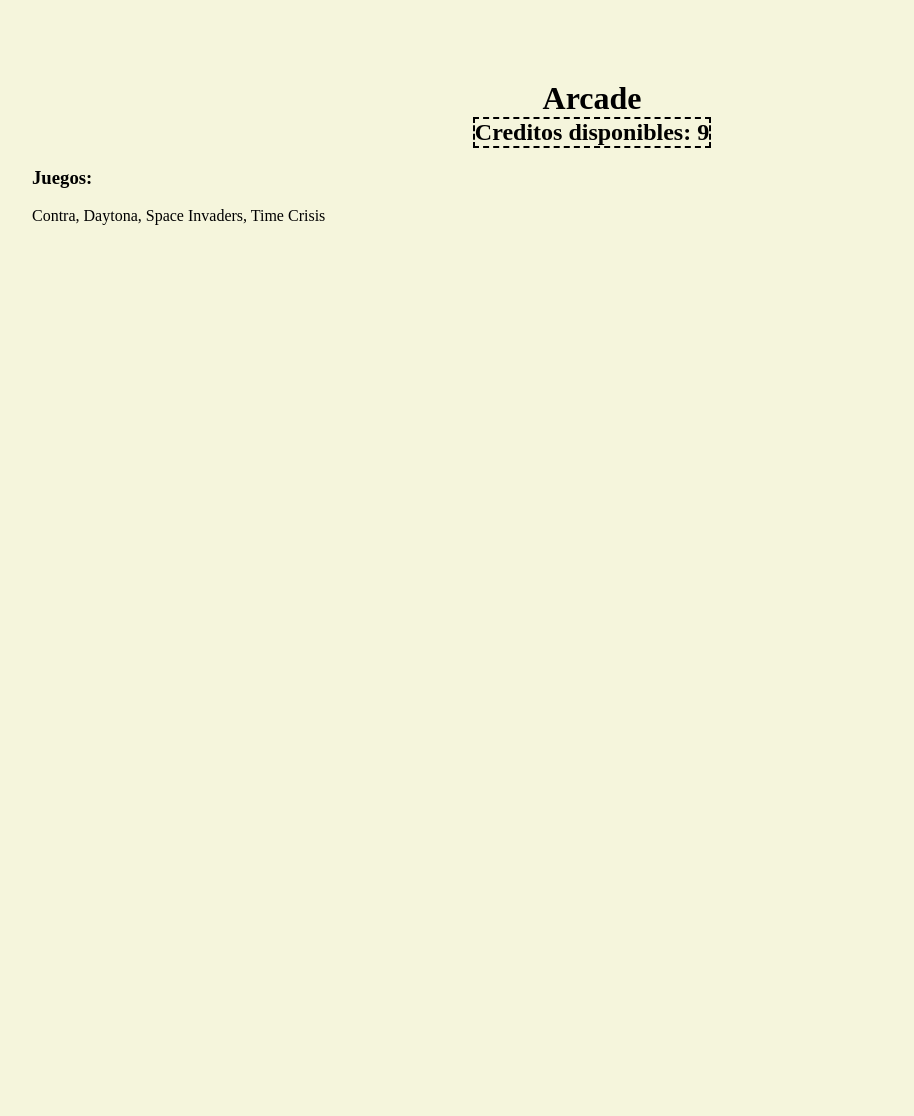
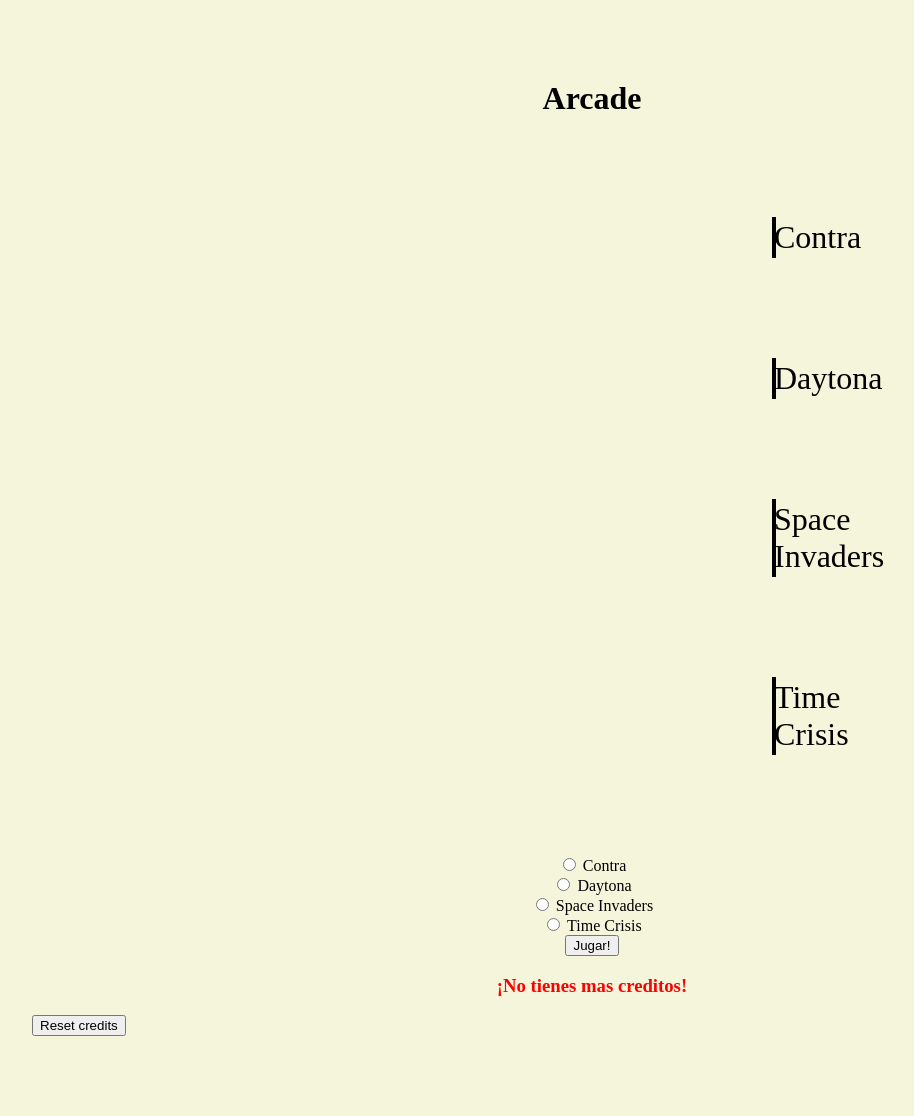
Before and after one commit to MattSalva/Php-Inicial, a PHP site: page / in a window 1280 px wide. Shown: the whole page, without its empty margins (48-962 px from the left). Before the commit the page ends 225 px from the top, so only its background shows below. Run offline with PHP 8.4, Linux system fonts and the light colour scheme.

Commit message:
Agregando condicionales, bucles y demas

```diff
--- a/index.php
+++ b/index.php
@@ -1,3 +1,6 @@
+<?php
+session_start();
+?>
 <!doctype html>
 <html lang="en">
 <head>
@@ -14,14 +17,110 @@
     <div>
         <h1>Arcade</h1>
     </div>
+
         <?php
+        if ($_POST && isset($_POST['reset'])){
+            if($_POST['reset'] == true)
+                $_SESSION['creditos'] = 10;
+            unset($_POST['reset']);
+        }
+
         const VALOR_MONEDAS = 10;
-        $dinero = 59;
-        $monedas_persona = $dinero % VALOR_MONEDAS;
-        define('JUEGOS', array('Contra', 'Daytona', 'Space Invaders', 'Time Crisis'));
-        echo "<div><h2>Creditos disponibles: $monedas_persona</h2></div>";
-        echo "<h3>Juegos: </h3>" . JUEGOS[0] .", ". JUEGOS[1] .", ". JUEGOS[2] .", ". JUEGOS[3];
+        const DINERO = 60;
+        const JUEGOS = array('Contra', 'Daytona', 'Space Invaders', 'Time Crisis');
+
+        if (!isset($_SESSION['creditos'])) {
+            $monedas_persona = DINERO % VALOR_MONEDAS;
+            $_SESSION['creditos'] = $monedas_persona;
+        }
+        else {
+            echo "<div><h2>Creditos disponibles: {$_SESSION['creditos']}</h2></div>";
+        }
         ?>
+    <ul>
+        <?php
+        for ($i = 0; $i < sizeof(JUEGOS); $i++){
+            echo "<li>". JUEGOS[$i] . "</li>";
+        }
+        ?>
+    </ul>
+    <form action="" method="post">
+        <div>
+        <input type="radio" id="contra" value="contra" name="juego"/>
+        <label for="contra">Contra</label>
+        </div>
+        <div>
+        <input type="radio" id="daytona" value="daytona" name="juego"/>
+        <label for="daytona">Daytona</label>
+        </div>
+        <div>
+        <input type="radio" id="space-invaders" value="space-invaders" name="juego"/>
+        <label for="space-invaders">Space Invaders</label>
+        </div>
+        <div>
+        <input type="radio" id="time-crisis" value="time-crisis" name="juego"/>
+        <label for="time-crisis">Time Crisis</label>
+        </div>
+        <div>
+        <button type="submit">Jugar!</button>
+        </div>
+    </form>
+
+    <?php
+
+
+    if ($_SESSION['creditos'] > 0){
+        if ($_POST){
+            switch ($_POST['juego']){
+                case 'contra':
+                    echo "
+                    <div>
+                         <h3>JUGANDO AL Contra</h3>
+                    </div>
+                    ";
+                    break;
+
+                case 'daytona':
+                    echo "
+                    <div>
+                         <h3>JUGANDO AL Daytona</h3>
+                    </div>
+                    ";
+                    break;
+
+                case 'space-invaders':
+                    echo "
+                    <div>
+                         <h3>JUGANDO AL Space Invaders</h3>
+                    </div>
+                    ";
+                    break;
+
+                case 'time-crisis':
+                    echo "
+                    <div>
+                         <h3>JUGANDO AL Time Crisis</h3>
+                    </div>
+                    ";
+                    break;
+            }
+            $_SESSION['creditos']--;
+
+        }
+    }
+    else {
+        echo "<h3>¡No tienes mas creditos!</h3>";
+        echo "<form action='' method='post'>
+             <button type='submit' name='reset' value='true'>Reset credits</button>
+             </form>";
+    }
+
+    ?>
+
+
+
+
+
     </main>
 </body>
 </html>
--- a/styles.css
+++ b/styles.css
@@ -17,3 +17,20 @@ h2 {
 div {
     text-align: center;
 }
+
+ul {
+    text-align: center;
+}
+li {
+    list-style: none;
+    border: 2px solid black;
+    display: block;
+    font-size: 2rem;
+    margin: 100px 700px;
+}
+
+h3 {
+    text-align: center;
+    color: red;
+
+}
```
